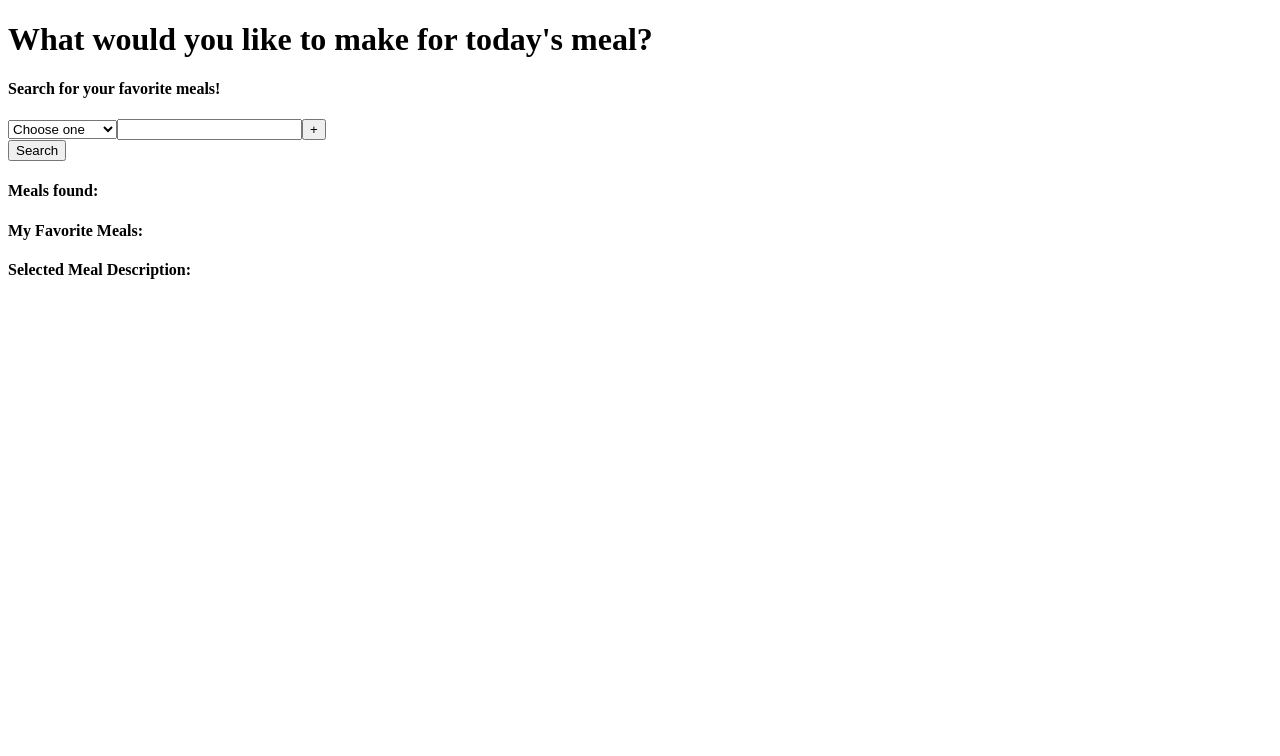
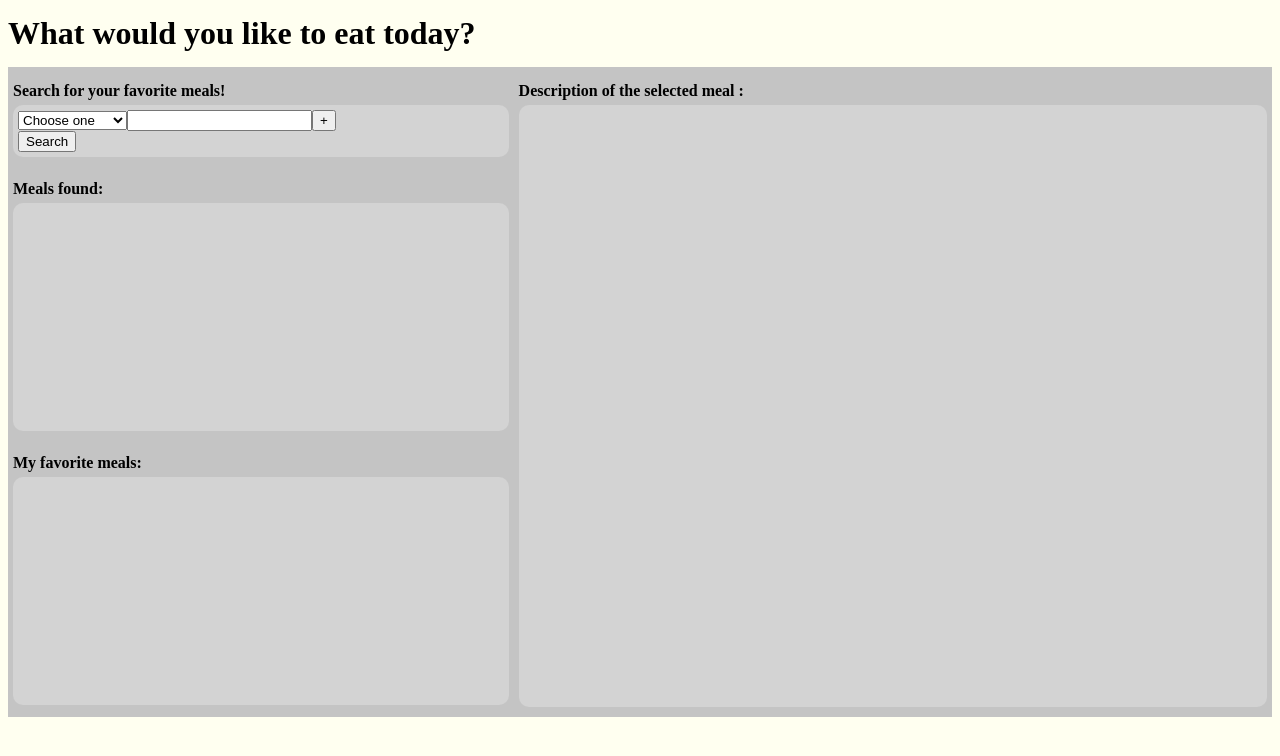
Before and after one commit to kjbyun0/phase-1-my-final-project, a plain HTML site: page index.html in a window 1280 px wide. Drawn offline with Linux system fonts and the light colour scheme; no server answers.

Commit message:
css done and bug fix

```diff
--- a/index.html
+++ b/index.html
@@ -7,41 +7,40 @@
         <script defer type="text/javascript" src="./index.js"></script>
     </head>
     <body>
-        <div>
         <header>
-                <h1>What would you like to make for today's meal?</h1>
+            <h1>What would you like to eat today?</h1>
         </header>
+        <div class="row">
+            <div class="column column-left">
+                <h4>Search for your favorite meals!</h4>
+                <div class="component">
                     <form id="search-meals">
-                <h4>Search for your favorite meals!</h4>
                         <div id="search-conditions">
                         </div>
                         <input type="submit" value="Search" />
                     </form>
                 </div>
+                <br>
 
-        <div id="display-searched-meals">
-            <header>
                 <h4>Meals found: </h1>
-            </header>
+                <div class="component meal-list">
                     <ul id="searched-meal-list">
                     </ul>
                 </div>
+                <br>
 
-        <div id="display-favorite-meals">
-            <header>
-                <h4>My Favorite Meals: </h4>
-            </header>
+                <h4>My favorite meals: </h4>
+                <div class="component meal-list">
                     <ul id="favorite-meals">
                     </ul>
                 </div>
+            </div>
 
-        <div>
-            <header>
-                <h4>Selected Meal Description: </h4>
-            </header>
-            <div id="display-meal-desc">
+            <div class="column column-right">
+                <h4>Description of the selected meal : </h4>
+                <div id="display-meal-desc" class="component">
                 </div>
             </div>
-
+        </div>
     </body>
 </html>
--- a/index.js
+++ b/index.js
@@ -204,13 +204,15 @@ function displaySearchedMeals() {
         const imgMeal = document.createElement('img');
         imgMeal.src = objMeal.strMealThumb;
         imgMeal.alt = objMeal.strMeal;
-        imgMeal.width = '80';
-        imgMeal.height = '80';
+        imgMeal.width = '30';
+        imgMeal.height = '30';
+        imgMeal.classList.add('img-thumbnail');
 
         const liMeal = document.createElement('li');
         liMeal.appendChild(imgMeal);
         // console.log('liMeal', liMeal, liMeal.innerHTML);
         liMeal.innerHTML = `${liMeal.innerHTML} ${objMeal.strMeal}`;
+        liMeal.classList.add('pointer');
 
         // const arrFavoriteMealsId = arrFavoriteMeals.map(objMeal => objMeal.id);
         // const stFavoriteMealsId = new Set(arrFavoriteMealsId);
@@ -232,6 +234,11 @@ function displayMealDesc(id, bFromFavorites) {
         imgMeal.alt = objMealDesc.strMeal;
         imgMeal.width = '300';
         imgMeal.height = '300';
+
+        //bkj - newly added
+        imgMeal.style.display = 'block';
+        imgMeal.style.marginLeft = 'auto';
+        imgMeal.style.marginRight = 'auto';
 
         const ulMealDesc = document.createElement('ul');
         const liStrMeal = document.createElement('li');
@@ -260,6 +267,7 @@ function displayMealDesc(id, bFromFavorites) {
         const spHeart = document.createElement('span');
         //spHeart.classList.add('heart');
         spHeart.id = 'heart';
+        spHeart.classList.add('pointer');
 
         if (bFromFavorites) {
             spHeart.textContent = FULL_HEART;
@@ -374,8 +382,9 @@ function displayFavoriteMeals() {
         const imgMeal = document.createElement('img');
         imgMeal.src = objMeal.strMealThumb;
         imgMeal.alt = objMeal.strMeal;
-        imgMeal.width = '80';
-        imgMeal.height = '80';
+        imgMeal.width = '30';
+        imgMeal.height = '30';
+        imgMeal.classList.add('img-thumbnail');
         imgMeal.addEventListener('click',  e => displayMealDesc(objMeal.id, true));
 
         const spStrMeal = document.createElement('span');
@@ -385,11 +394,11 @@ function displayFavoriteMeals() {
         const btnDelete = document.createElement('button');
         btnDelete.type = 'button'
         btnDelete.textContent = 'X';
+        btnDelete.classList.add('btn-delete-favorite');
         btnDelete.addEventListener('click', e => {
             // If the meal description displays a meal deleted from favorite meals, update its heart in the meal description
             const liStrMeal = document.getElementById('display-meal-desc-strmeal');
-            const strMeal = liStrMeal.textContent.slice(6);
-            if (strMeal === objMeal.strMeal) {
+            if (liStrMeal !== null && liStrMeal.textContent.slice(6) === objMeal.strMeal) {
                 const spHeart = document.getElementById('heart');
                 spHeart.textContent = EMPTY_HEART;
                 spHeart.classList.remove('activated-heart');
@@ -398,6 +407,7 @@ function displayFavoriteMeals() {
         });
 
         const liMeal = document.createElement('li');
+        liMeal.classList.add('pointer');
         liMeal.append(imgMeal, spStrMeal, btnDelete);
         ulMeals.appendChild(liMeal);
     });
--- a/style.css
+++ b/style.css
@@ -1,6 +1,81 @@
+* {
+    box-sizing: border-box;
+}
+
+body {
+    background-color:ivory;
+}
+
+.row {
+    width: 100%;
+    background-color: rgb(196, 196, 196);
+}
+
+.column {
+    float: left;
+    padding: 10px 5px 10px;
+    height: 650px;
+    overflow: auto;
+    color: black;
+}
+
+.column-left {
+    width: 40%;
+}
+
+.column-right {
+    width: 60%;
+}
+
+.row:after {
+    content:"";
+    display: table;
+    clear: both;
+}
+
+h1 {
+    margin: 15px 0 15px;
+}
+
+h4 {
+    margin: 5px 0 5px;
+}
+
+ul {
+    padding: 0px 0px 0px 20px;
+    margin: 5px 0 5px;
+}
+
+.img-thumbnail {
+    vertical-align: middle;
+    margin: 0px 5px 2px 0px;
+}
+
+.btn-delete-favorite {
+    margin: 0px 0px 0px 5px;
+}
+
+.pointer {
+    cursor: pointer;
+}
+
+.component {
+    padding: 5px;
+    margin: 0px;
+    background-color: rgb(211, 211, 211);
+    border-radius: 10px;
+}
+
+.meal-list {
+    min-height: 228px;
+}
+
+#display-meal-desc {
+    min-height: 602px;
+}
+
 #heart {
     font-size: 1.5em;
-    cursor: pointer;
 }
 
 .activated-heart {
```
Lines whose indentation alone changed are shown as unchanged.
